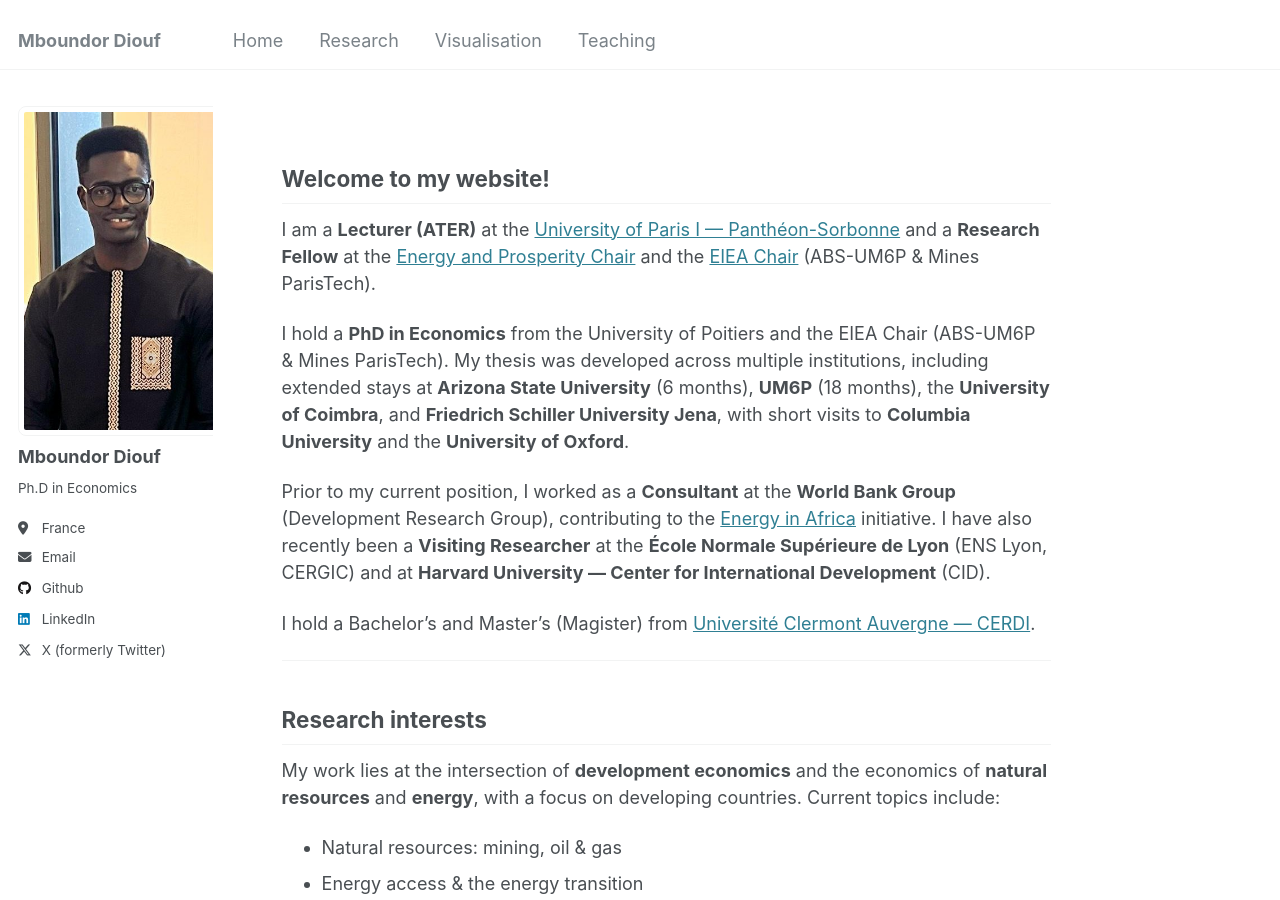
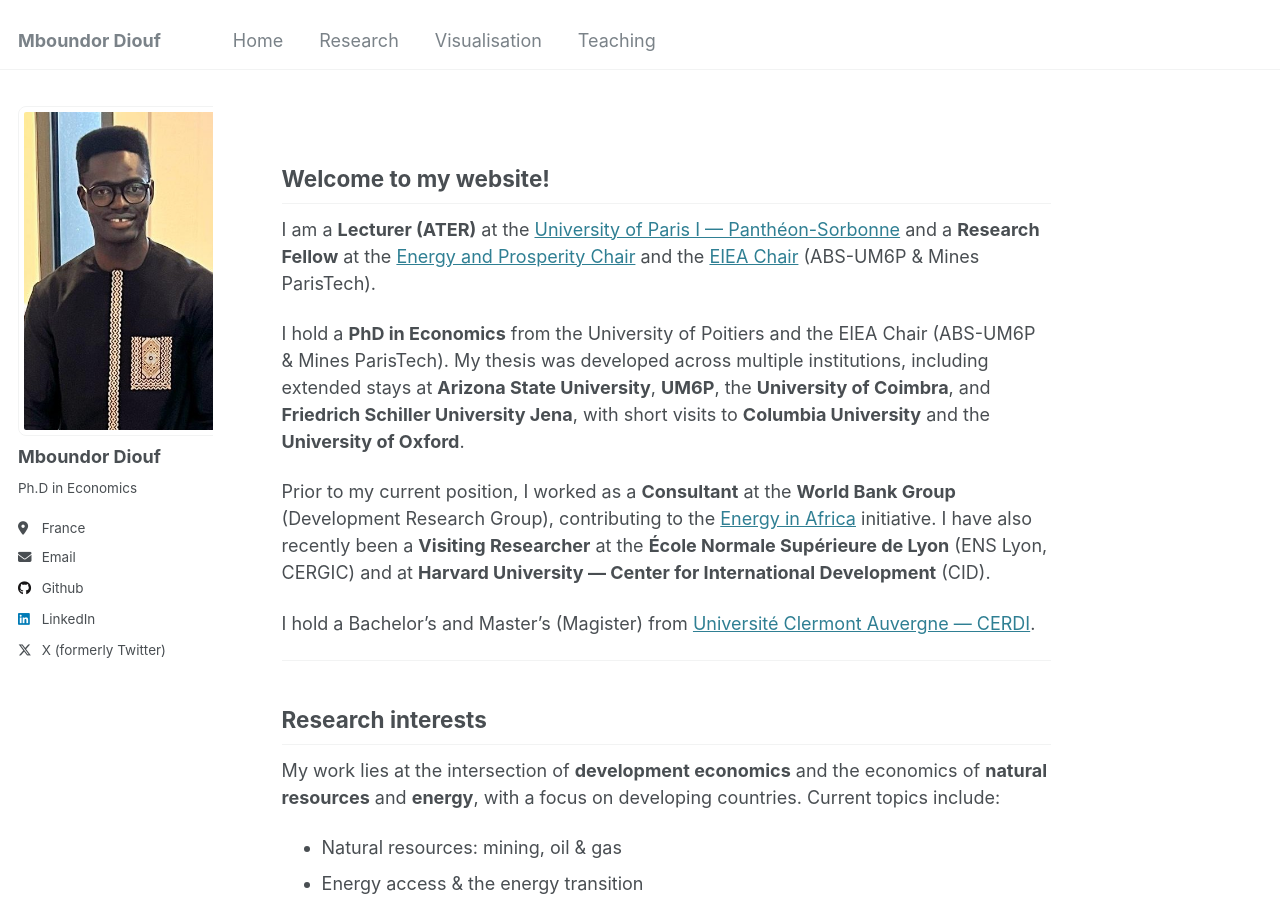
Before and after one commit to mboundordiouf/mboundordiouf.github.io, a Jekyll site: the page built from _pages/about.md, in a window 1280 px wide and 900 px high. Built offline with Jekyll 4.4.1, drawn with Linux system fonts in a browser that asks for light colours.

Commit message:
Update about.md

```diff
--- a/_pages/about.md
+++ b/_pages/about.md
@@ -12,7 +12,7 @@ redirect_from:
 
 I am a **Lecturer (ATER)** at the [University of Paris I — Panthéon-Sorbonne](https://www.pantheonsorbonne.fr/page-perso/mboundor.diouf@) and a **Research Fellow** at the [Energy and Prosperity Chair](http://www.chair-energy-prosperity.org/en/category/research-fellows-1/mboundor-diouf-en/) and the [EIEA Chair](https://www.linkedin.com/company/eiea-um6p/) (ABS-UM6P & Mines ParisTech).
 
-I hold a **PhD in Economics** from the University of Poitiers and the EIEA Chair (ABS-UM6P & Mines ParisTech). My thesis was developed across multiple institutions, including extended stays at **Arizona State University** (6 months), **UM6P** (18 months), the **University of Coimbra**, and **Friedrich Schiller University Jena**, with short visits to **Columbia University** and the **University of Oxford**.
+I hold a **PhD in Economics** from the University of Poitiers and the EIEA Chair (ABS-UM6P & Mines ParisTech). My thesis was developed across multiple institutions, including extended stays at **Arizona State University**, **UM6P**, the **University of Coimbra**, and **Friedrich Schiller University Jena**, with short visits to **Columbia University** and the **University of Oxford**.
 
 Prior to my current position, I worked as a **Consultant** at the **World Bank Group** (Development Research Group), contributing to the [Energy in Africa](https://www.worldbank.org/en/about/unit/unit-dec/research/initiatives#7) initiative. I have also recently been a **Visiting Researcher** at the **École Normale Supérieure de Lyon** (ENS Lyon, CERGIC) and at **Harvard University — Center for International Development** (CID).
 
```
